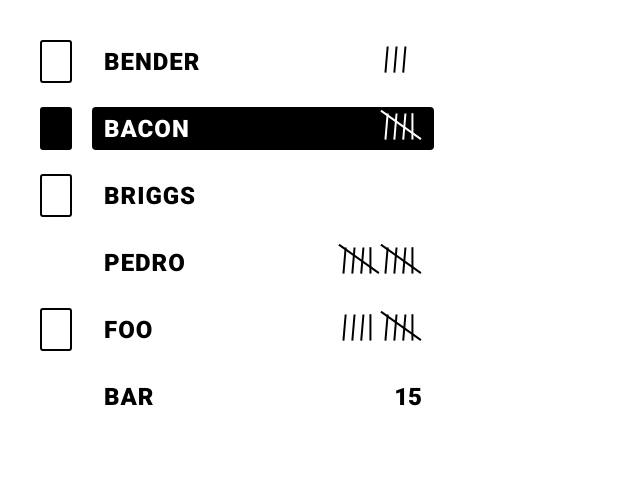
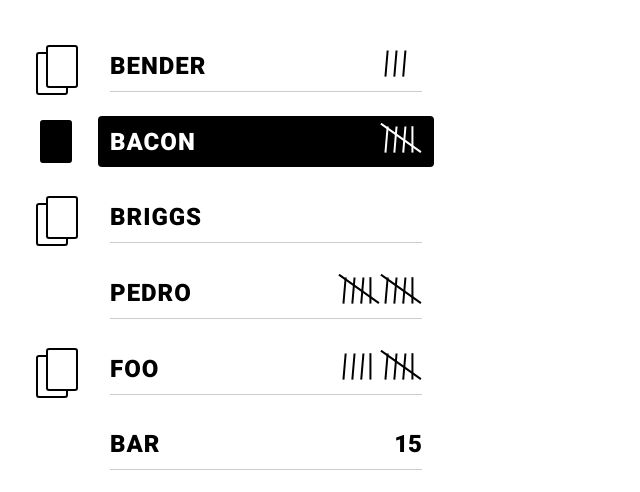
Before and after one commit to I3uckwheat/cards-of-carousal, a React (Create React App) app in the folder frontend/: page / in a window 1280 px wide. Shown: the top 492 px of the page, without its empty margins (0-640 px from the left). Built offline with nearby package versions, Linux system fonts and the light colour scheme; no server answers.

Commit message:
Improved detail in the SmallCardsIcon. Also adds a small border between rows to conform with the original design

```diff
--- a/frontend/src/components/PlayerList.js
+++ b/frontend/src/components/PlayerList.js
@@ -58,6 +58,9 @@ const Container = styled.div`
   padding: 40px;
   background-color: var(--primary-color);
 
+  position: relative;
+  z-index: 1;
+
   & > div:not(:last-child) {
     margin-bottom: 24px;
   }
@@ -65,6 +68,7 @@ const Container = styled.div`
 
 const PlayerRow = styled.div`
   display: flex;
+  align-items: center;
   width: 100%;
 
   .player-info {
@@ -73,11 +77,12 @@ const PlayerRow = styled.div`
     justify-content: space-between;
 
     flex: 1;
-    margin: 0 12px 0 20px;
-    padding: 0 12px;
+    margin: ${(props) => (props.isCzar ? '0 12px 0 26px' : '0 24px 0 32px')};
+    padding: ${(props) => (props.isCzar ? '7px 12px' : '7px 0')};
+    border-bottom: ${(props) => (props.isCzar ? 0 : '1px solid #ccc')};
+    border-radius: ${(props) => (props.isCzar ? '4px' : 0)};
 
     background-color: ${(props) => (props.isCzar ? 'var(--secondary-color)' : 'var(--primary-color)')};
-    border-radius: 4px;
 
     h1 {
       text-transform: uppercase;
@@ -101,7 +106,27 @@ const SmallCardsIcon = styled.div`
 
   width: 32px;
   height: 43px;
+  margin-left: ${(props) => (props.isCzar ? '0' : '6px')};
   background-color: ${(props) => (props.isCzar ? 'var(--secondary-color)' : 'var(--primary-color)')};
   border: 2px solid var(--secondary-color);
   border-radius: 3px;
+
+  display: block;
+  position: relative;
+
+  &::before {
+    display: ${(props) => (props.isCzar ? 'none' : 'block')};
+    content: '';
+
+    position: absolute;
+    z-index: -1;
+    top: 5px;
+    left: -12px;
+
+    width: 32px;
+    height: 43px;
+    background-color: var(--primary-color);
+    border: 2px solid var(--secondary-color);
+    border-radius: 3px;
+  }
 `;
```
